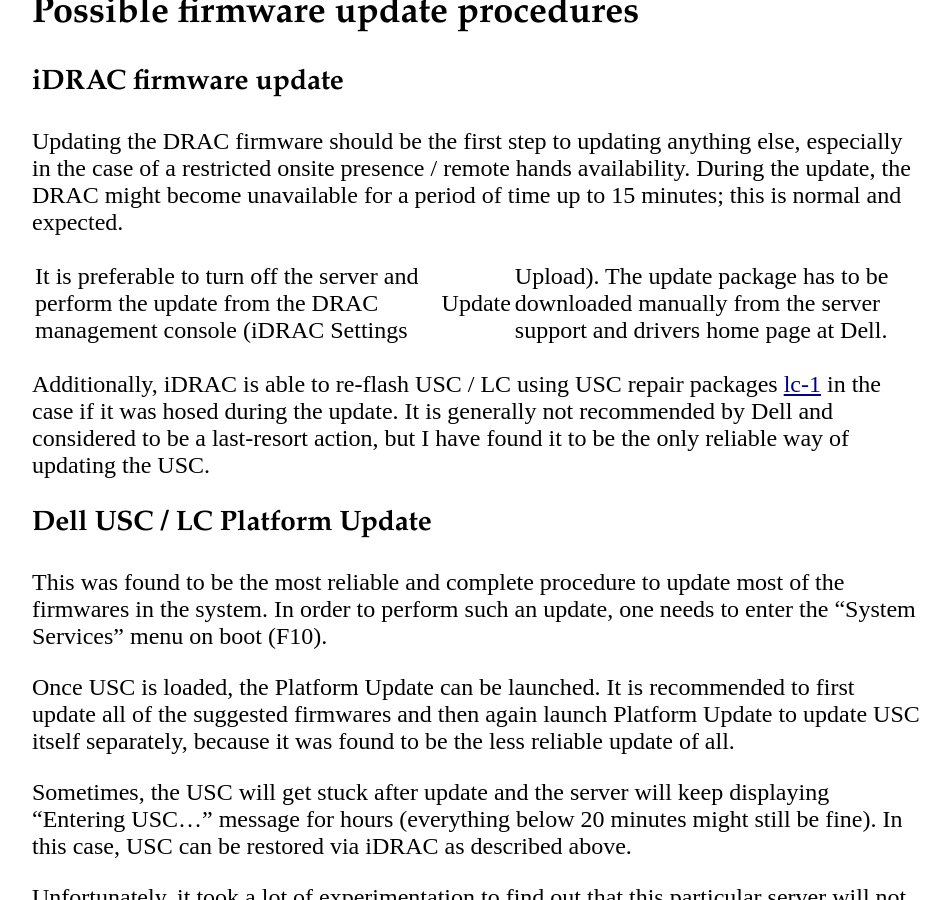
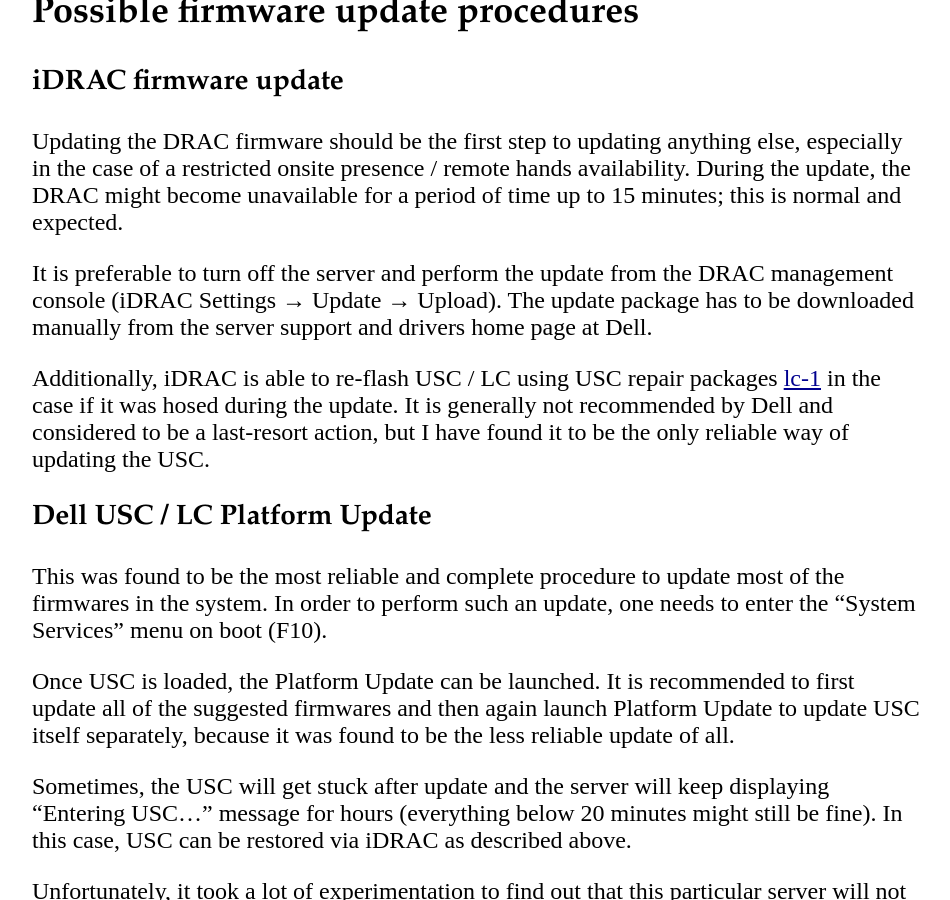
Before and after one commit to zyv/zyv.github.io, a Jekyll site: the page built from _posts/2011-06-04-dell-poweredge-r710-firmware.md, in a window 1280 px wide and 900 px high, scrolled down 1739 px. Shown: the whole window, without its empty margins (164-1114 px from the left). Built offline with Jekyll 4.4.1, drawn with Linux system fonts in a browser that asks for light colours.

```diff
--- a/_posts/2011-06-04-dell-poweredge-r710-firmware.md
+++ b/_posts/2011-06-04-dell-poweredge-r710-firmware.md
@@ -56,7 +56,7 @@ Possible firmware update procedures
 
 Updating the DRAC firmware should be the first step to updating anything else, especially in the case of a restricted onsite presence / remote hands availability. During the update, the DRAC might become unavailable for a period of time up to 15 minutes; this is normal and expected.
 
-It is preferable to turn off the server and perform the update from the DRAC management console (iDRAC Settings | Update | Upload). The update package has to be downloaded manually from the server support and drivers home page at Dell.
+It is preferable to turn off the server and perform the update from the DRAC management console (iDRAC Settings → Update → Upload). The update package has to be downloaded manually from the server support and drivers home page at Dell.
 
 Additionally, iDRAC is able to re-flash USC / LC using USC repair packages [lc-1] in the case if it was hosed during the update. It is generally not recommended by Dell and considered to be a last-resort action, but I have found it to be the only reliable way of updating the USC.
 
```
